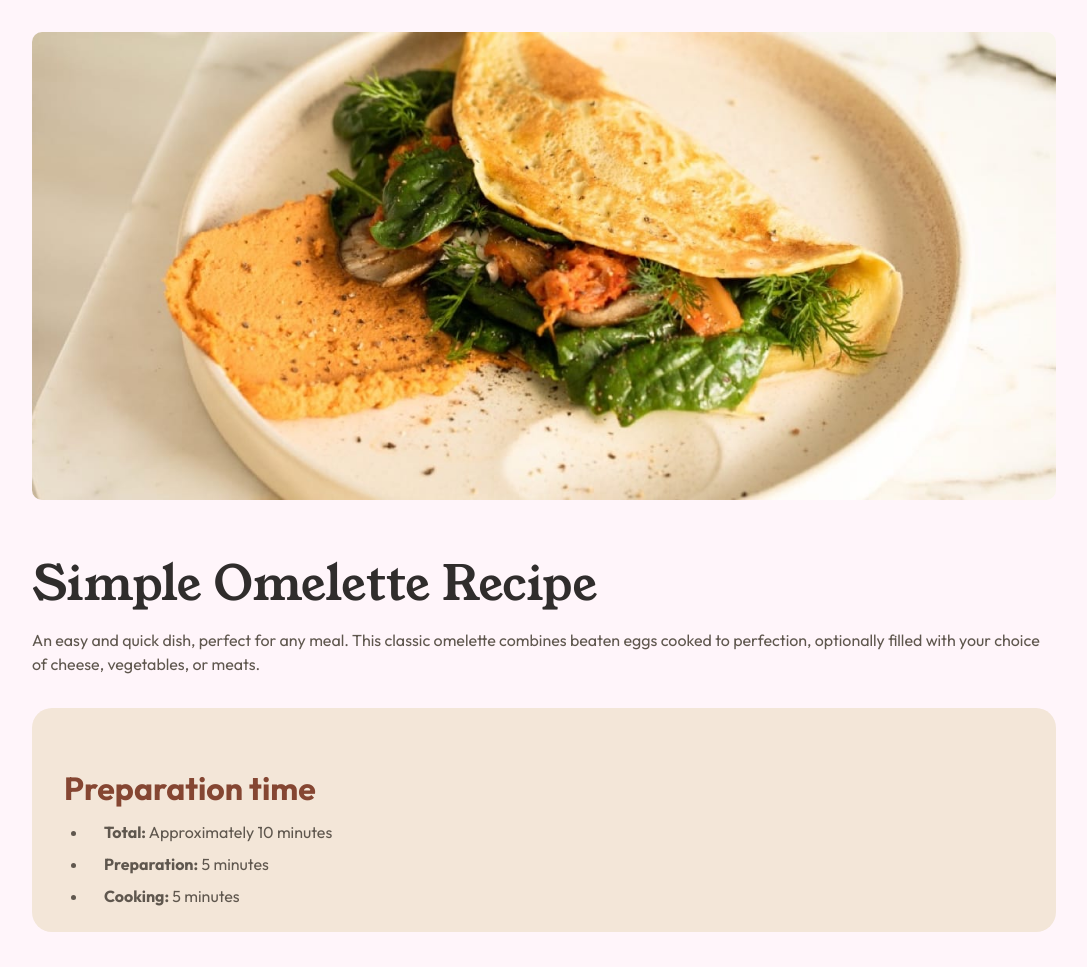
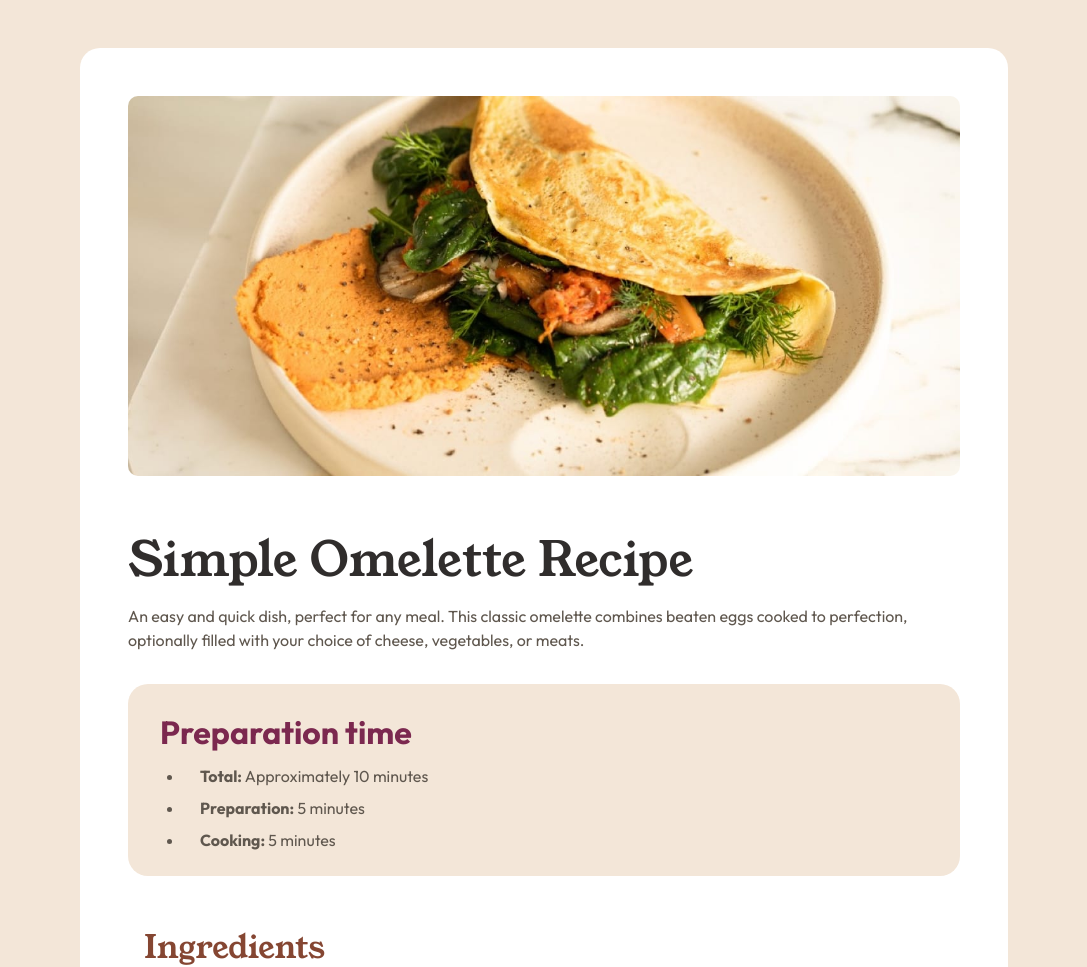
Before and after one commit to Obikaviola/recipe-page, a plain HTML site: page index.html in a window 1280 px wide. Shown: the top 967 px of the page, without its empty margins (96-1183 px from the left). Drawn offline with Linux system fonts and the light colour scheme.

Commit message:
updated files

```diff
--- a/style.css
+++ b/style.css
@@ -70,6 +70,7 @@ body {
     color: var(--paragraph-text-color);
     line-height: 1.5;
     font-family: 'outfit';
+    background-color: #fff;
 }
 
 main {
@@ -106,14 +107,15 @@ h2 {
     padding: 1.5em 2em;
 }
 
-.prep__list {
+.prep__list
+ {
     padding-left: 1.5em;
 }
 
-h3 {
+.prep h2 {
     color: var(--prep-heading-color);
     font-family: 'outfit';
-    padding: 0 0 0.5em 0;
+    padding-top: 0;
 }
 
 .prep__list--head, .instructions__list--heading {
@@ -149,7 +151,7 @@ hr {
     color: var(--border-bottom);
 }
 
-.nutrition>p {
+.nutrition p {
     padding: 1em 0;
 }
 
@@ -173,10 +175,15 @@ td:nth-child(2) {
     padding-right: 2em;
 }
 
+footer{
+    width: 80%;
+    margin: 0 auto;
+    padding-top: 2em;
+}
+
 .attribution {
     font-size: 1rem;
     text-align: center;
-    padding: 2em 0;
 }
 
 .attribution a {
@@ -184,10 +191,26 @@ td:nth-child(2) {
 }
 
 @media (min-width: 600px){
-    header {
+
+    body{
         width: 80%;
         margin: 0 auto;
-        padding-top: 2em;
+        background-color: var(--prep-background);
+        padding: 3em;
+    }
+
+    main{
+        background-color: #fff;
+        padding: 0 3em 2em 3em;
+        width: 100%;
+        border-radius: 0 0 20px 20px;
+    }
+
+    header {
+        padding: 3em;
+        padding-bottom: 0;
+        background-color: #fff;
+        border-radius: 20px 20px 0 0;
     }
 
     img {
```
